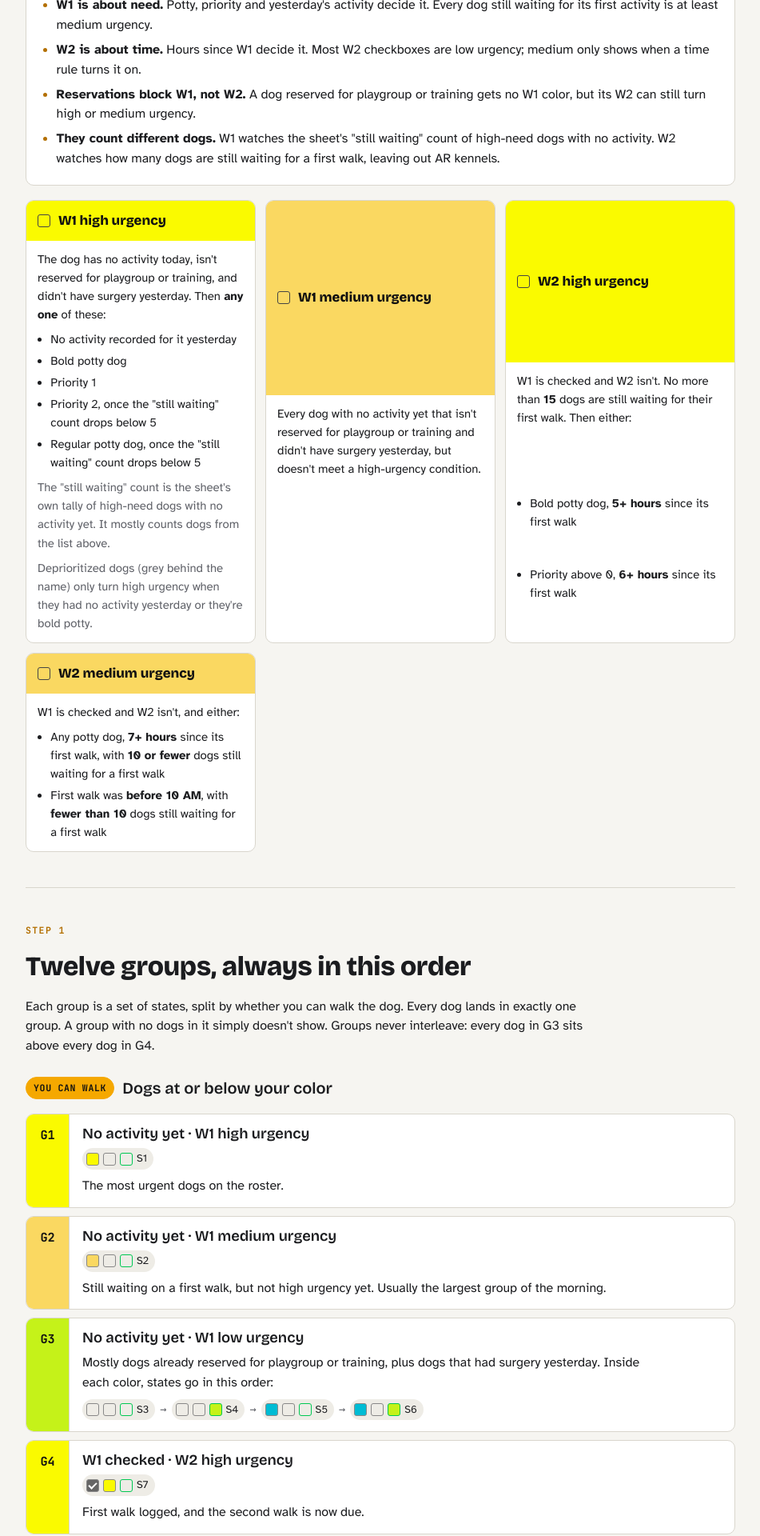
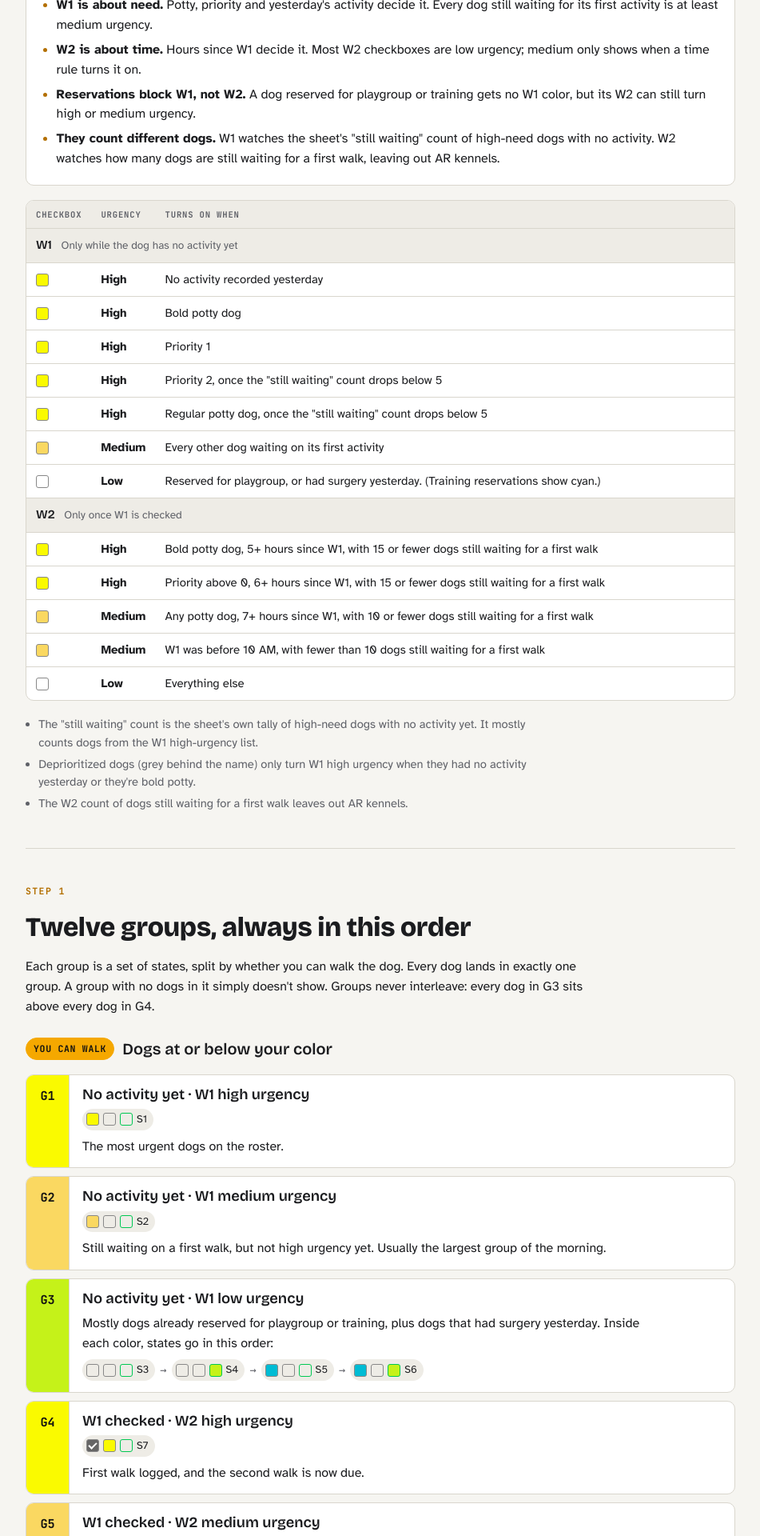
Before and after one commit to kirbsauce/dog-walker-assistant-docs, a Jekyll site: the page walk_order.html, which Jekyll copies as it is, in a window 1280 px wide. Shown: the part 2588-4508 px from the top of the page at 80% size, without its empty margins (164-1115 px from the left). Built offline with Jekyll 4.4.1, drawn with Linux system fonts in a browser that asks for light colours.

Commit message:
Show the W1/W2 urgency rules as a table
Replace the four rule cards in "Where the checkbox colors come from"
with a table like the states table: one row per trigger, banded by W1
and W2, with the checkbox, its urgency level and when it turns on. Add
the low-urgency case for each, and keep the count and deprioritized
notes as short footnotes under the table.

Co-Authored-By: Claude Opus 5.5 <noreply@anthropic.com>
Claude-Session: https://claude.ai/code/session_01Gn98H5icQkvFvkCZpGcr4i

```diff
--- a/walk_order.html
+++ b/walk_order.html
@@ -207,6 +207,8 @@ header.top { padding-block: 36px 28px; display: grid; gap: 16px; }
 .stable .sid { font-family: var(--mono); font-weight: 700; color: var(--accent); white-space: nowrap; width: 1%; }
 .stable .ck { white-space: nowrap; width: 1%; }
 .stable .ck .cb { margin-right: 3px; }
+.stable .lvl { white-space: nowrap; width: 1%; font-weight: 700; }
+.stable .bandnote { font-family: var(--body); font-weight: 400; font-size: 0.85rem; color: var(--muted); margin-left: 8px; }
 @media (max-width: 520px) { .stable th, .stable td { padding: 8px; } }
 
 /* ---------- the list, top to bottom ---------- */
@@ -271,20 +273,6 @@ header.top { padding-block: 36px 28px; display: grid; gap: 16px; }
 /* ---------- compact roster ---------- */
 .compact .rrow { grid-template-columns: 54px 22px 16px 16px 16px 26px minmax(70px, 1fr) auto; min-width: 0; padding: 6px 10px; }
 .compact .rdiv { min-width: 0; }
-
-/* ---------- signals ---------- */
-.sig { display: grid; grid-template-columns: repeat(auto-fit, minmax(260px, 1fr)); gap: 12px; }
-.sigcard {
-  border-radius: 10px; border: 1px solid var(--line); background: var(--surface); overflow: hidden;
-  display: grid;
-}
-.sigcard .hd {
-  padding: 12px 14px; background: var(--sw); color: #111; display: flex; align-items: center; gap: 10px;
-  font-family: var(--display); font-weight: 800; font-size: 1.05rem;
-}
-.sigcard .hd .cb { border-color: #444; background: var(--sw); }
-.sigcard .bd { padding: 12px 14px; display: grid; gap: 8px; font-size: 0.93rem; }
-.sigcard ul { margin: 0; padding-left: 1.1em; display: grid; gap: 4px; }
 
 /* ---------- faq ---------- */
 details {
@@ -420,52 +408,32 @@ img { max-width: 100%; }
     </ul>
   </div>
 
-  <div class="sig">
-    <div class="sigcard" style="--sw:var(--chk-bright)">
-      <div class="hd"><i class="cb y"></i>W1 high urgency</div>
-      <div class="bd">
-        <p>The dog has no activity today, isn't reserved for playgroup or training, and didn't have surgery yesterday. Then <b>any one</b> of these:</p>
-        <ul>
-          <li>No activity recorded for it yesterday</li>
-          <li>Bold potty dog</li>
-          <li>Priority 1</li>
-          <li>Priority 2, once the "still waiting" count drops below 5</li>
-          <li>Regular potty dog, once the "still waiting" count drops below 5</li>
-        </ul>
-        <p class="muted">The "still waiting" count is the sheet's own tally of high-need dogs with no activity yet. It mostly counts dogs from the list above.</p>
-        <p class="muted">Deprioritized dogs (grey behind the name) only turn high urgency when they had no activity yesterday or they're bold potty.</p>
-      </div>
-    </div>
-
-    <div class="sigcard" style="--sw:var(--chk-dim)">
-      <div class="hd"><i class="cb a"></i>W1 medium urgency</div>
-      <div class="bd">
-        <p>Every dog with no activity yet that isn't reserved for playgroup or training and didn't have surgery yesterday, but doesn't meet a high-urgency condition.</p>
-      </div>
-    </div>
-
-    <div class="sigcard" style="--sw:var(--chk-bright)">
-      <div class="hd"><i class="cb y"></i>W2 high urgency</div>
-      <div class="bd">
-        <p>W1 is checked and W2 isn't. No more than <b>15</b> dogs are still waiting for their first walk. Then either:</p>
-        <ul>
-          <li>Bold potty dog, <b>5+ hours</b> since its first walk</li>
-          <li>Priority above 0, <b>6+ hours</b> since its first walk</li>
-        </ul>
-      </div>
-    </div>
-
-    <div class="sigcard" style="--sw:var(--chk-dim)">
-      <div class="hd"><i class="cb a"></i>W2 medium urgency</div>
-      <div class="bd">
-        <p>W1 is checked and W2 isn't, and either:</p>
-        <ul>
-          <li>Any potty dog, <b>7+ hours</b> since its first walk, with <b>10 or fewer</b> dogs still waiting for a first walk</li>
-          <li>First walk was <b>before 10 AM</b>, with <b>fewer than 10</b> dogs still waiting for a first walk</li>
-        </ul>
-      </div>
-    </div>
+  <div class="stable-wrap">
+  <table class="stable">
+    <thead><tr><th scope="col">Checkbox</th><th scope="col">Urgency</th><th scope="col">Turns on when</th></tr></thead>
+    <tbody>
+      <tr class="band"><th colspan="3" scope="rowgroup">W1 <span class="bandnote">Only while the dog has no activity yet</span></th></tr>
+      <tr><td class="ck"><i class="cb y"></i></td><th scope="row" class="lvl">High</th><td>No activity recorded yesterday</td></tr>
+      <tr><td class="ck"><i class="cb y"></i></td><th scope="row" class="lvl">High</th><td>Bold potty dog</td></tr>
+      <tr><td class="ck"><i class="cb y"></i></td><th scope="row" class="lvl">High</th><td>Priority 1</td></tr>
+      <tr><td class="ck"><i class="cb y"></i></td><th scope="row" class="lvl">High</th><td>Priority 2, once the "still waiting" count drops below 5</td></tr>
+      <tr><td class="ck"><i class="cb y"></i></td><th scope="row" class="lvl">High</th><td>Regular potty dog, once the "still waiting" count drops below 5</td></tr>
+      <tr><td class="ck"><i class="cb a"></i></td><th scope="row" class="lvl">Medium</th><td>Every other dog waiting on its first activity</td></tr>
+      <tr><td class="ck"><i class="cb"></i></td><th scope="row" class="lvl">Low</th><td>Reserved for playgroup, or had surgery yesterday. (Training reservations show cyan.)</td></tr>
+      <tr class="band"><th colspan="3" scope="rowgroup">W2 <span class="bandnote">Only once W1 is checked</span></th></tr>
+      <tr><td class="ck"><i class="cb y"></i></td><th scope="row" class="lvl">High</th><td>Bold potty dog, 5+ hours since W1, with 15 or fewer dogs still waiting for a first walk</td></tr>
+      <tr><td class="ck"><i class="cb y"></i></td><th scope="row" class="lvl">High</th><td>Priority above 0, 6+ hours since W1, with 15 or fewer dogs still waiting for a first walk</td></tr>
+      <tr><td class="ck"><i class="cb a"></i></td><th scope="row" class="lvl">Medium</th><td>Any potty dog, 7+ hours since W1, with 10 or fewer dogs still waiting for a first walk</td></tr>
+      <tr><td class="ck"><i class="cb a"></i></td><th scope="row" class="lvl">Medium</th><td>W1 was before 10 AM, with fewer than 10 dogs still waiting for a first walk</td></tr>
+      <tr><td class="ck"><i class="cb"></i></td><th scope="row" class="lvl">Low</th><td>Everything else</td></tr>
+    </tbody>
+  </table>
   </div>
+  <ul class="muted" style="margin:0;padding-left:1.1em;display:grid;gap:4px;font-size:.92rem;max-width:68ch">
+    <li>The "still waiting" count is the sheet's own tally of high-need dogs with no activity yet. It mostly counts dogs from the W1 high-urgency list.</li>
+    <li>Deprioritized dogs (grey behind the name) only turn W1 high urgency when they had no activity yesterday or they're bold potty.</li>
+    <li>The W2 count of dogs still waiting for a first walk leaves out AR kennels.</li>
+  </ul>
 </section>
 
 <!-- ============================================================ -->
```
